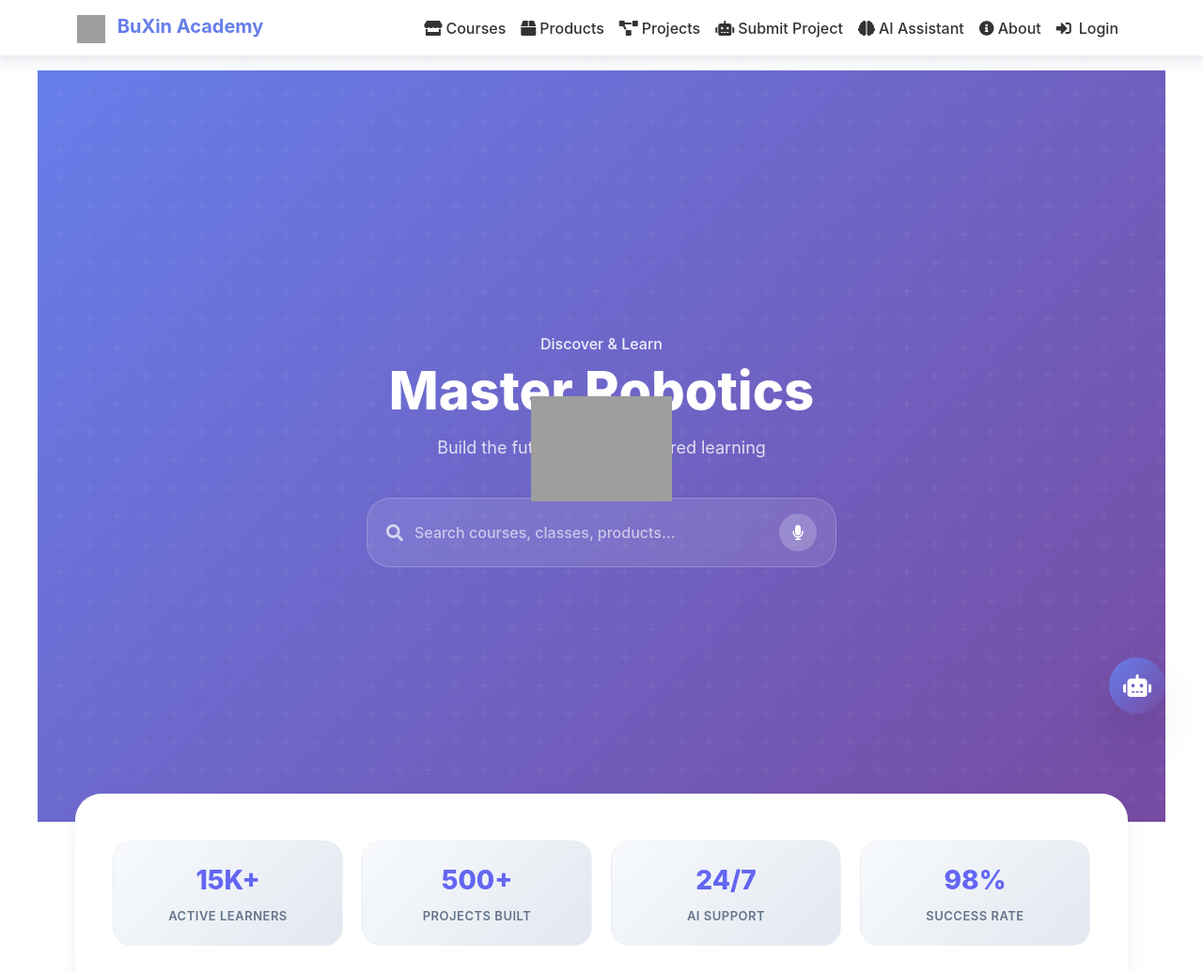
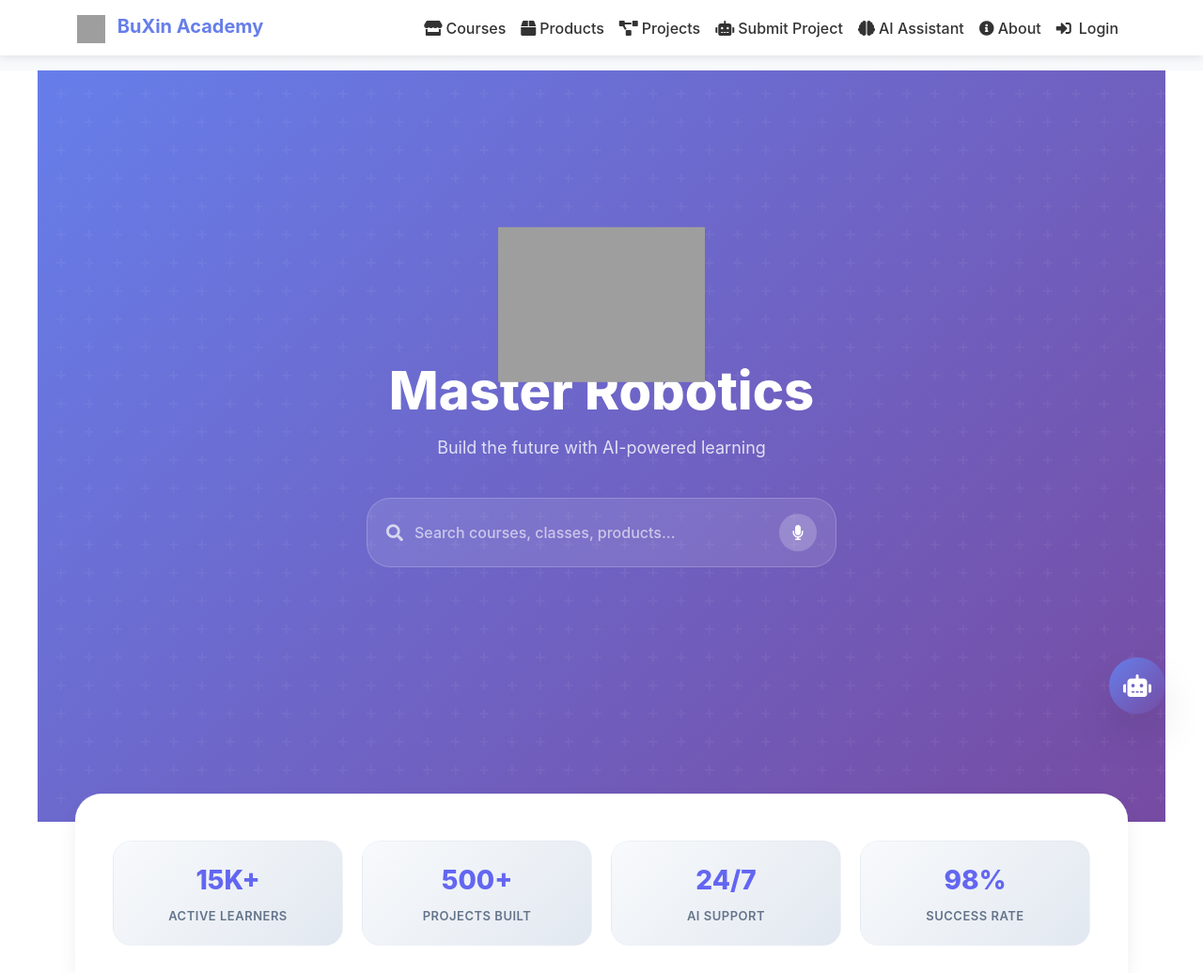
Before and after one commit to BuxinFutureAccademy/BuxinFutureAccademy, a Flask app: page / in a window 1280 px wide. Shown: the top 1036 px of the page at 94% size. Run offline with Flask 3, Linux system fonts and the light colour scheme; grey boxes are pictures that could not be loaded.

Commit message:
Update index.html

```diff
--- a/templates/index.html
+++ b/templates/index.html
@@ -782,18 +782,19 @@
 
 .robot-arm {
     position: absolute;
-    top: 80px;
+    top: -100px; /* Move it higher above the heading */
     left: 50%;
     transform: translateX(-50%);
     animation: float 4s ease-in-out infinite;
-    z-index: 1;
+    z-index: 2;
 }
 
 .robot-arm img {
-    width: 150px;
+    width: 220px; /* Increase size */
     height: auto;
     pointer-events: none;
 }
+
 
 /* Float animation */
 @keyframes float {
```
